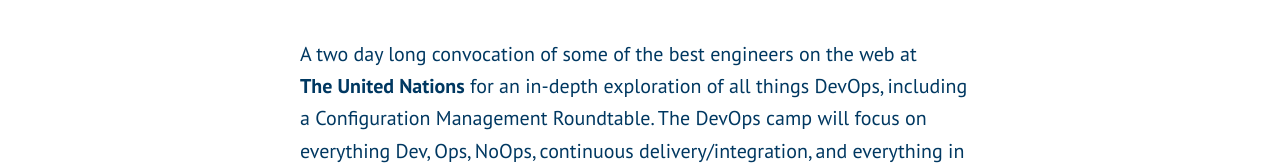
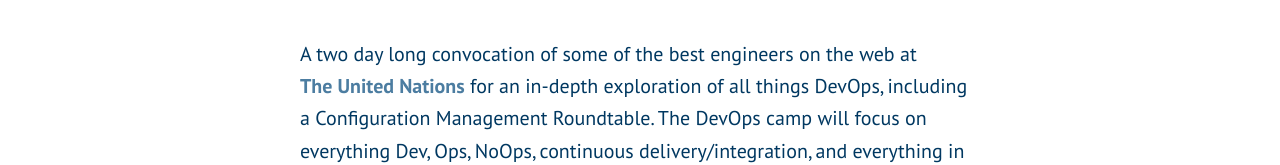
Before and after one commit to NYC-Camp/devops-camp, a website: page index.html in a window 1280 px wide. Shown: the part 578-743 px from the top of the page. Drawn offline with nearby package versions, Linux system fonts and the light colour scheme; some packages are replaced by stand-ins of ours.

Commit message:
adds UN link to about section

```diff
--- a/index.html
+++ b/index.html
@@ -55,7 +55,7 @@
   <main role="main">
     <section id="about">
       <div class="section--inner-wrapper">
-        <p>A two day long convocation of some of the best engineers on the web at <strong>The United Nations</strong> for an in-depth exploration of all things DevOps, including a Configuration Management Roundtable. The DevOps camp will focus on everything Dev, Ops, NoOps, continuous delivery/integration, and everything in between - delving into all of the latest technology and trends, with real, tailored and informative content. In addition to hosting really great sessions, the DevOps camp will have a number of breakout groups as well as hands-on sessions, which will all be topped off with some great networking opportunities.</p>
+        <p>A two day long convocation of some of the best engineers on the web at <strong><a href="#venue">The United Nations</a></strong> for an in-depth exploration of all things DevOps, including a Configuration Management Roundtable. The DevOps camp will focus on everything Dev, Ops, NoOps, continuous delivery/integration, and everything in between - delving into all of the latest technology and trends, with real, tailored and informative content. In addition to hosting really great sessions, the DevOps camp will have a number of breakout groups as well as hands-on sessions, which will all be topped off with some great networking opportunities.</p>
       </div>
     </section>
     <section class="registration">
```
